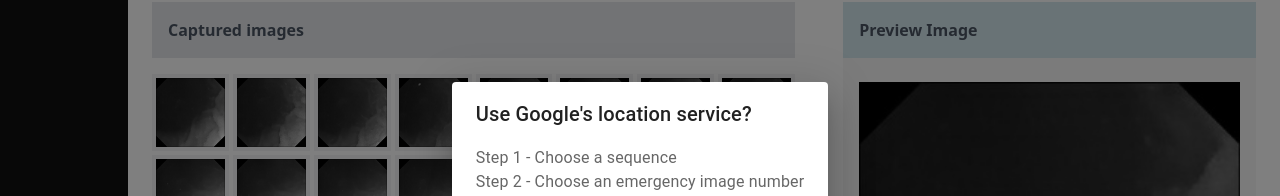
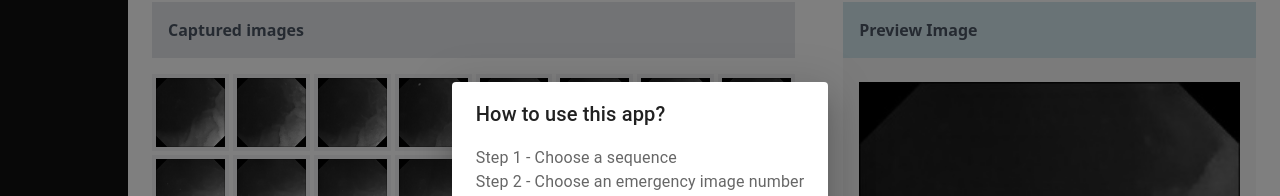
Before and after one commit to hannemanrichard/capsule-colorization-frameworkx, a Next.js app: page / in a window 1280 px wide. Shown: the part 214-410 px from the top of the page. Built offline with nearby package versions, Linux system fonts and the light colour scheme.

Commit message:
help message

```diff
--- a/pages/index.js
+++ b/pages/index.js
@@ -63,7 +63,7 @@ export default function Home() {
         aria-describedby="alert-dialog-description"
       >
         <DialogTitle id="How to use this app?">
-          {"Use Google's location service?"}
+          {"How to use this app?"}
         </DialogTitle>
         <DialogContent>
           <DialogContentText id="alert-dialog-description">
```
